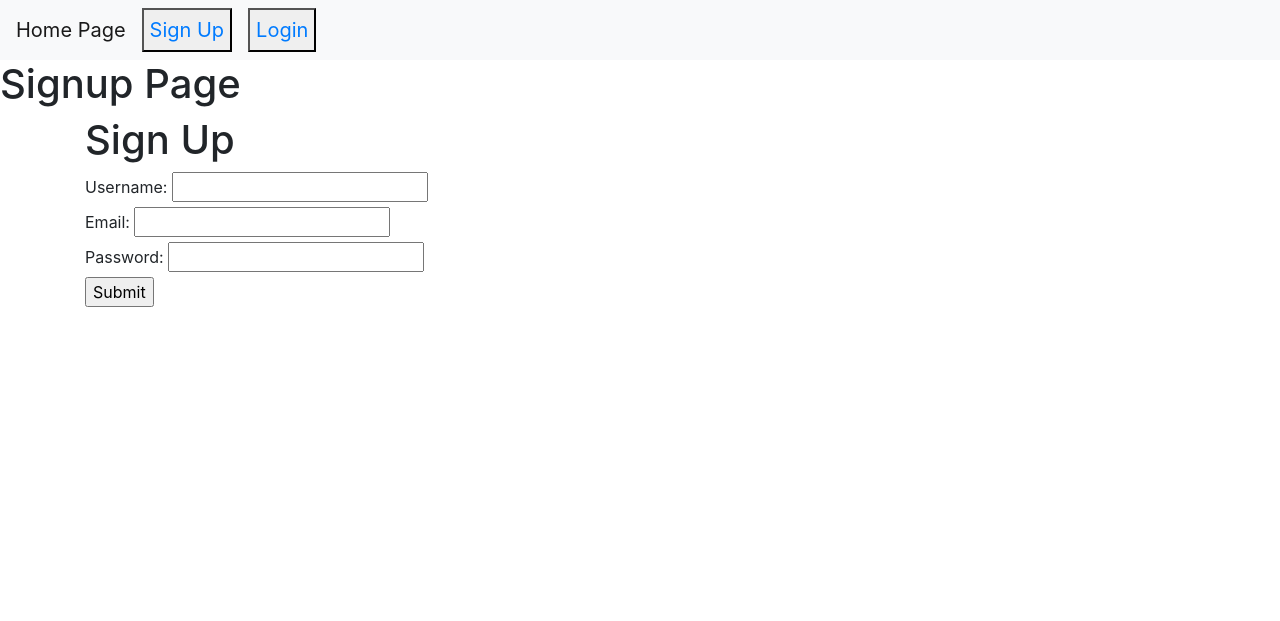
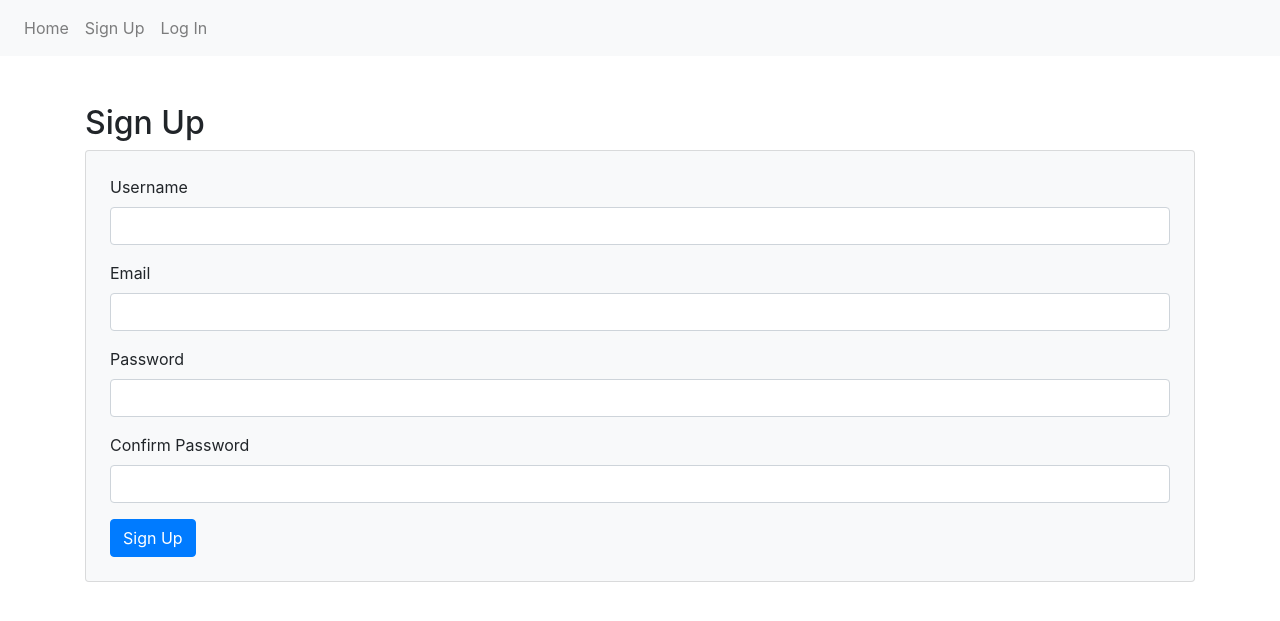
Before and after one commit to akifatakan/cs437project-group9, a Flask app: page /signup in a window 1280 px wide. Shown: the top 621 px of the page. Run offline with Flask 3, Linux system fonts and the light colour scheme; some libraries are stand-ins or nearby versions.

Commit message:
login and signup pages updated

```diff
--- /dev/null
+++ b/forms.py
@@ -0,0 +1,23 @@
+# forms.py
+
+from flask_wtf import FlaskForm
+from wtforms import StringField, PasswordField, SubmitField
+from wtforms.validators import DataRequired, Email, EqualTo, ValidationError
+
+
+class SignUpForm(FlaskForm):
+    username = StringField('Username', validators=[DataRequired(message="Please enter a username.")])
+    email = StringField('Email', validators=[DataRequired(message="Please enter your email address."),
+                                             Email(message="Invalid email address.")])
+    password = PasswordField('Password', validators=[DataRequired(message="Please enter a password.")])
+    confirm_password = PasswordField('Confirm Password',
+                                     validators=[DataRequired(message="Please confirm your password."),
+                                                 EqualTo('password', message="Passwords must match.")])
+    submit = SubmitField('Sign Up')
+
+
+class LoginForm(FlaskForm):
+    email = StringField('Email', validators=[DataRequired(message="Please enter your email address."),
+                                             Email(message="Invalid email address.")])
+    password = PasswordField('Password', validators=[DataRequired(message="Please enter your password.")])
+    submit = SubmitField('Log In')
--- a/main.py
+++ b/main.py
@@ -1,19 +1,10 @@
 from flask import Flask, render_template, session, redirect, url_for
-from flask_wtf import FlaskForm
-from wtforms import StringField, SubmitField
+from forms import SignUpForm, LoginForm
 
 
 app = Flask(__name__)
 
 app.config['SECRET_KEY'] = 'mysecretkey'
-
-class SignupForm(FlaskForm):
-    username = StringField("Username:",)
-    email = StringField("Email:")
-    password = StringField("Password:")
-
-    submit = SubmitField("Submit")
-
 
 
 @app.route('/', methods=['GET', 'POST'])
@@ -23,22 +14,22 @@ def index():
 
 @app.route('/signup', methods=['GET', 'POST'])
 def signup_page():
-
-    signupForm = SignupForm()
+    form = SignUpForm()
+    if form.validate_on_submit():
+        # Add your sign-up logic here, e.g., save user to database
+        # For simplicity, let's just print the form data for now
+        print(f"Sign Up Form Submitted: {form.data}")
+    return render_template('signup.html', form=form)
 
 
-    if signupForm.validate_on_submit():
-        session["username"] = signupForm.username.data
-        session["email"] = signupForm.email.data
-        session["password"] = signupForm.password.data
-
-        return redirect(url_for("index"))
-
-    return render_template('signup.html', signupForm=signupForm)
-
-@app.route('/login')
+@app.route('/login', methods=['GET', 'POST'])
 def login_page():
-    return render_template('login.html')
+    form = LoginForm()
+    if form.validate_on_submit():
+        # Add your login logic here, e.g., check user credentials
+        # For simplicity, let's just print the form data for now
+        print(f"Login Form Submitted: {form.data}")
+    return render_template('login.html', form=form)
 
 
 if __name__ == '__main__':
--- a/templates/base.html
+++ b/templates/base.html
@@ -4,14 +4,19 @@
     <meta charset="utf-8">
     <title>Turkish Finance News</title>
     <link rel="stylesheet" href="https://maxcdn.bootstrapcdn.com/bootstrap/4.0.0/css/bootstrap.min.css" integrity="sha384-Gn5384xqQ1aoWXA+058RXPxPg6fy4IWvTNh0E263XmFcJlSAwiGgFAW/dAiS6JXm" crossorigin="anonymous">
+    <script src="https://code.jquery.com/jquery-3.2.1.slim.min.js" integrity="sha384-KJ3o2DKtIkvYIK3UENzmM7KCkRr/rE9/Qpg6aAZGJwFDMVNA/GpGFF93hXpG5KkN" crossorigin="anonymous"></script>
+    <script src="https://cdnjs.cloudflare.com/ajax/libs/popper.js/1.12.9/umd/popper.min.js" integrity="sha384-ApNbgh9B+Y1QKtv3Rn7W3mgPxhU9K/ScQsAP7hUibX39j7fakFPskvXusvfa0b4Q" crossorigin="anonymous"></script>
     <script src="https://maxcdn.bootstrapcdn.com/bootstrap/4.0.0/js/bootstrap.min.js" integrity="sha384-JZR6Spejh4U02d8jOt6vLEHfe/JQGiRRSQQxSfFWpi1MquVdAyjUar5+76PVCmYl" crossorigin="anonymous"></script>
+
 </head>
 <body>
 <nav class="navbar navbar-expand-lg navbar-light bg-light">
-    <a class="navbar-brand" href="{{url_for('index')}}">Home Page</a>
-    <button class="navbar-brand"><a href="{{url_for('signup_page')}}">Sign Up</a></button>
-    <button class="navbar-brand"><a href="{{url_for('login_page')}}">Login</a></button>
-</nav>
+
+    <div class="navbar-nav">
+        <a class="nav-item nav-link" href="{{ url_for('index') }}">Home</a>
+        <a class="nav-item nav-link" href="{{ url_for('signup_page') }}">Sign Up</a>
+        <a class="nav-item nav-link" href="{{ url_for('login_page') }}">Log In</a>
+    </div></nav>
 
 {% block content %}
 {% endblock %}
--- a/templates/signup.html
+++ b/templates/signup.html
@@ -1,21 +1,38 @@
-{%extends "base.html"%}
+{% extends 'base.html' %}
+
 {% block content %}
+<div class="container mt-5">
+    <h2>Sign Up</h2>
+    <div class="card p-4 bg-light">
+        <form method="POST">
+            {{ form.hidden_tag() }}
 
-<h1>Signup Page</h1>
-
-<div class="container">
-    <h1>Sign Up</h1>
-    <form action="/signup" method="POST">
-        {{signupForm.hidden_tag()}}
-        {{signupForm.username.label}} {{signupForm.username}}
-        <br>
-        {{signupForm.email.label}} {{signupForm.email}}
-        <br>
-        {{signupForm.password.label}} {{signupForm.password}}
-        <br>
-        {{signupForm.submit()}}
-    </form>
-</div>
+            {% for field, errors in form.errors.items() %}
+            <div class="alert alert-danger" role="alert">
+                {{ errors[0] }}
+            </div>
+            {% endfor %}
 
 
+            <div class="form-group">
+                {{ form.username.label(class="form-control-label") }}
+                {{ form.username(class="form-control") }}
+            </div>
+            <div class="form-group">
+                {{ form.email.label(class="form-control-label") }}
+                {{ form.email(class="form-control") }}
+            </div>
+            <div class="form-group">
+                {{ form.password.label(class="form-control-label") }}
+                {{ form.password(class="form-control") }}
+            </div>
+            <div class="form-group">
+                {{ form.confirm_password.label(class="form-control-label") }}
+                {{ form.confirm_password(class="form-control") }}
+            </div>
+            {{ form.submit(class="btn btn-primary")}}
+        </form>
+    </div>
+
+</div>
 {% endblock %}
```
Also changed, not shown: templates/login.html (+18 -20 lines), 1 other file.
